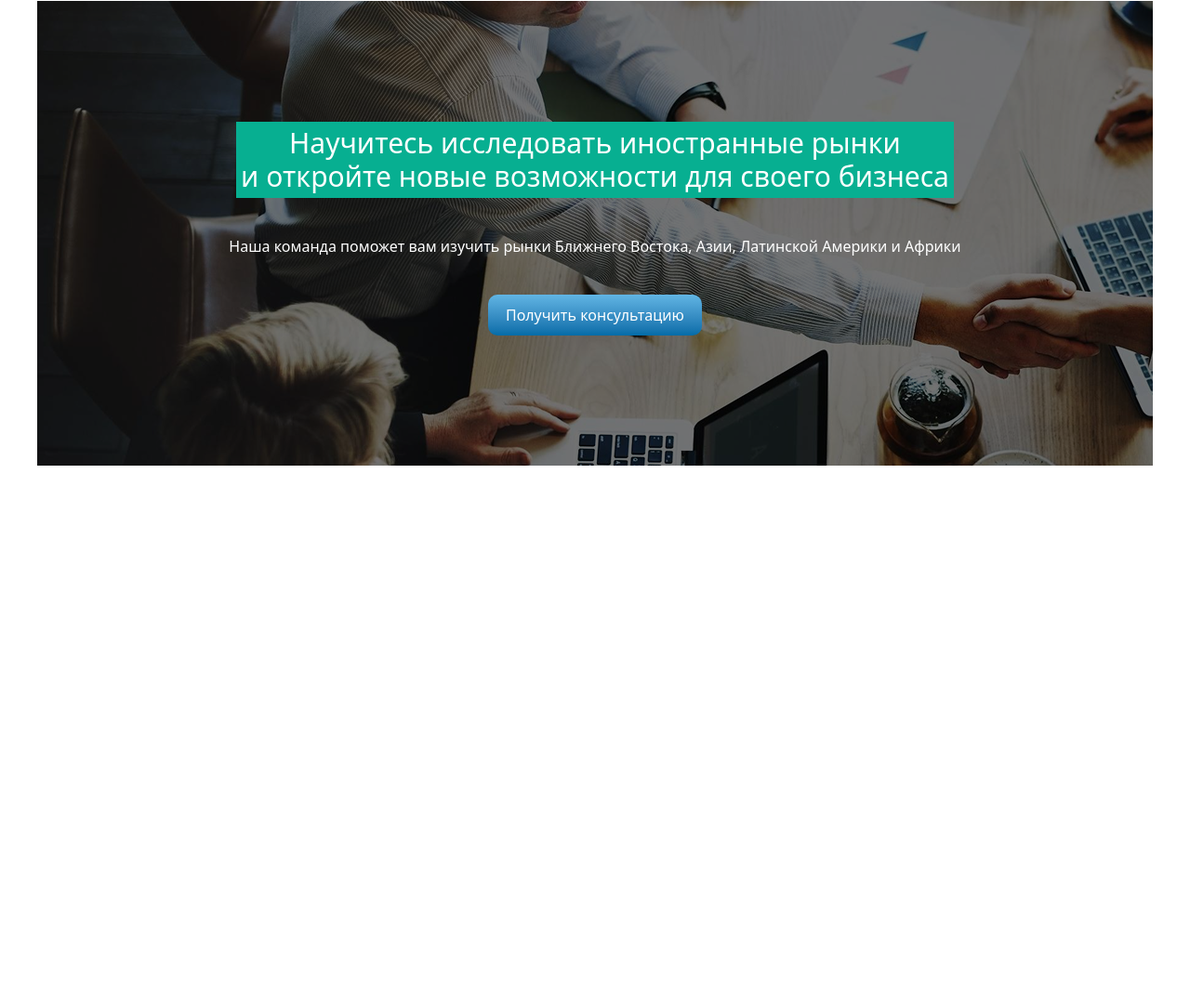
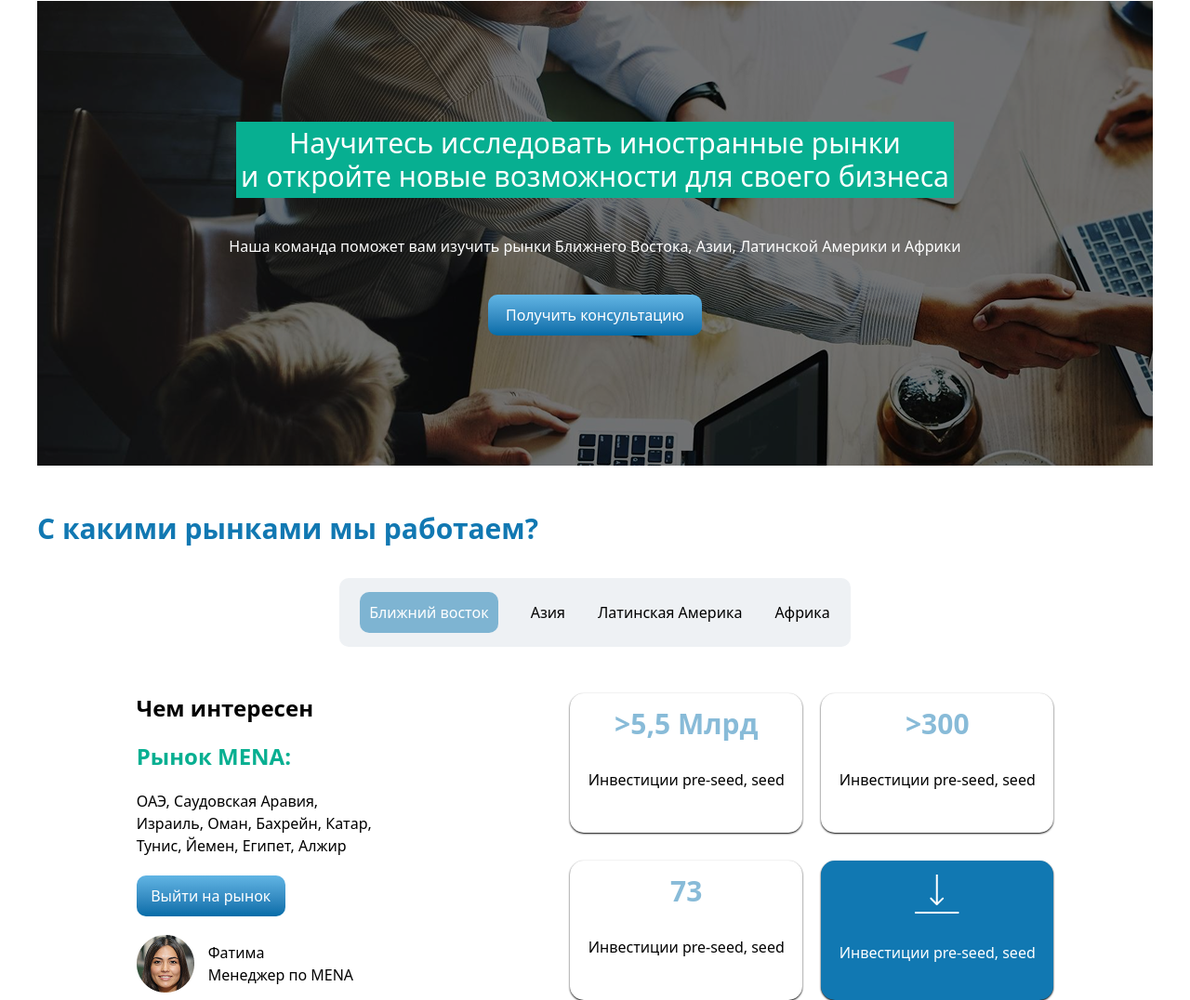
Before and after one commit to JurabekSayfiddinov/Innoma.vc-project, a website: page index.html in a window 1280 px wide. Shown: the part 1978-3054 px from the top of the page at 93% size. Before the commit the page ends 2479 px from the top, so only its background shows below. Drawn offline with Linux system fonts and the light colour scheme.

Commit message:
section - Global Marketing

```diff
--- a/index.html
+++ b/index.html
@@ -79,6 +79,54 @@
                                  <p class="bg-linear-0 from-[#016CA8] to-[#61B5E4] w-[230px] p-[10px] rounded-[10px] text-center">Получить консультацию</p>
                 </div>
         </section>
+        <section class="mt-[50px]">
+              <p class="text-3xl text-[#1178B2] font-bold lg:text-start text-center">С какими рынками мы работаем?</p>
+                <div class="lg:w-[550px] md:w-[550px] w-[350px] bg-[#EEF1F4] lg:p-[15px] p-[10px] rounded-[10px] flex justify-center lg:gap-[35px] gap-[25px] items-center m-auto mt-[35px]">
+                    <p class="bg-[#1178B280] text-white p-[10px] rounded-[10px]">Ближний восток</p>
+                    <p>Азия</p>
+                    <p>Латинская Америка</p>
+                    <p>Африка</p>
+                </div>
+                <div class="flex justify-around mt-[50px] flex-col lg:flex-row md:flex-row">
+                    <div class="flex flex-col gap-[20px]">
+                        <p class="text-2xl font-bold">Чем интересен</p>
+                        <p class="text-2xl font-bold text-[#07AF91]">Рынок MENA:</p>
+                        <p>ОАЭ, Саудовская Аравия, <br>
+Израиль, Оман, Бахрейн, Катар, <br>
+Тунис, Йемен, Египет, Алжир</p>
+                             <p class="bg-linear-0 from-[#016CA8] to-[#61B5E4] w-[160px] p-[10px] rounded-[10px] text-center text-white">Выйти на рынок</p>
+                            <div class="flex items-center gap-[15px]">
+                                <img src="./image/Ellipse 527.png" alt="">
+                                <div>
+                                    <p>Фатима </p>
+                                    <p>Менеджер по MENA</p>
+                                </div>
+                            </div>
+                            </div>
+                            <div>
+                            <div class="flex gap-[20px]">
+                                <div class="w-[250px] h-[150px] p-[15px] shadow-black shadow-xs rounded-[15px] text-center">
+                                     <p class="text-3xl text-[#1178B280] font-bold">>5,5 Млрд</p>
+                                    <p class="mt-[30px]">Инвестиции pre-seed, seed</p>
+                                </div>
+                                   <div class="w-[250px] h-[150px] p-[15px] shadow-black shadow-xs rounded-[15px] text-center">
+                                     <p class="text-3xl text-[#1178B280] font-bold">>300</p>
+                                    <p class="mt-[30px]">Инвестиции pre-seed, seed</p>
+                                </div>
+                            </div>
+                               <div class="flex gap-[20px] mt-[30px]">
+                                <div class="w-[250px] h-[150px] p-[15px] shadow-black shadow-xs rounded-[15px] text-center">
+                                     <p class="text-3xl text-[#1178B280] font-bold">73</p>
+                                    <p class="mt-[30px]">Инвестиции pre-seed, seed</p>
+                                </div>
+                                   <div class="w-[250px] h-[150px] p-[15px] shadow-black shadow-xs rounded-[15px] text-center bg-[#1178B2] text-white flex flex-col items-center">
+                                     <img src="./image/Group 661.png" alt="">
+                                    <p class="mt-[30px]">Инвестиции pre-seed, seed</p>
+                                </div>
+                            </div>
+                            </div>
+                </div>
+            </section>
      </main>
 </body>
 </html>
```
Also changed, not shown: README.md, image/Ellipse 527.png (added), image/Group 661.png (added), src/output.css.
